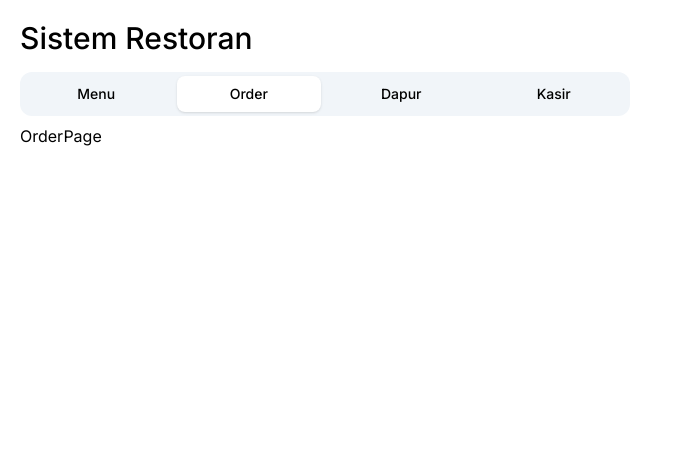
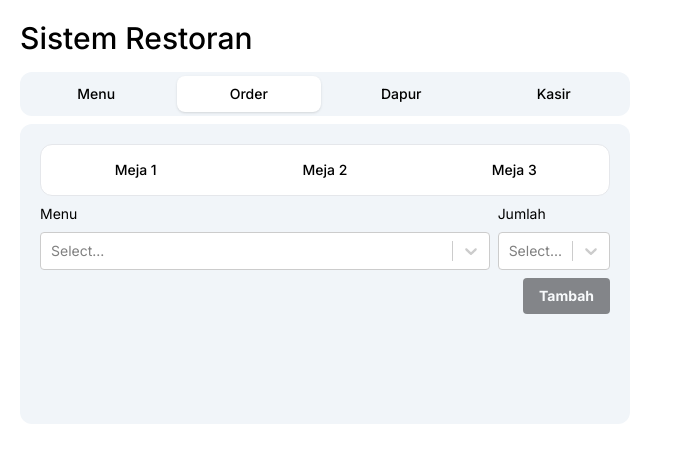
Before and after one commit to linggamdj/ambisius-lab-assignment, a Next.js app: page /order in a window 1280 px wide. Shown: the top 462 px of the page, without its empty margins (0-673 px from the left). Built offline with nearby package versions, Linux system fonts and the light colour scheme.

Commit message:
feat: order section

```diff
--- a/app/order/page.tsx
+++ b/app/order/page.tsx
@@ -1,7 +1,148 @@
-import React from "react";
+"use client";
+
+import React, { useState, useEffect } from "react";
+import Select from "react-select";
 
 const OrderPage = () => {
-  return <div>OrderPage</div>;
+  const [form, setForm] = useState<any>({
+    tableId: "",
+    menuId: "",
+    quantity: 0,
+  });
+  const [table, setTable] = useState<any>(null);
+  const [menus, setMenus] = useState<any>(null);
+  let menuOptions: any[] = [];
+  const quantity = [
+    { value: 1, label: "1" },
+    { value: 2, label: "2" },
+    { value: 3, label: "3" },
+  ];
+
+  useEffect(() => {
+    const localMenus: any = localStorage.getItem("menus");
+    setMenus(JSON.parse(localMenus));
+  }, []);
+
+  menus?.map((menu: any) => {
+    menuOptions.push({
+      value: menu.id,
+      label: menu.name,
+    });
+  });
+
+  const addHandler: any = () => {
+    let localOrders: any = localStorage.getItem("orders");
+
+    if (localOrders === null) {
+      localStorage.setItem("orders", `[]`);
+      localOrders = localStorage.getItem("orders");
+    }
+
+    localOrders = JSON.parse(localOrders);
+
+    localOrders.push({
+      id: Math.floor(100000 + Math.random() * 900000).toString(),
+      tableId: form.tableId,
+      menuId: form.menuId,
+      quantity: form.quantity,
+    });
+
+    setForm({
+      tableId: "",
+      menuId: "",
+      quantity: 0,
+    });
+
+    localStorage.setItem("orders", JSON.stringify(localOrders));
+  };
+
+  return (
+    <section className="order">
+      <div className="h-auto min-h-[300px] p-5 rounded-xl bg-slate-100 text-sm">
+        <div className="border rounded-xl bg-white mb-2">
+          <ul className="flex items-center text-sm font-medium">
+            <li className="flex-1">
+              <button
+                onClick={(e: any) => {
+                  form.tableId === "1"
+                    ? setForm({ ...form, tableId: "" })
+                    : setForm({ ...form, tableId: "1" });
+                }}
+                className={`${
+                  form.tableId === "1" ? "bg-neutral-900 text-white" : ""
+                } w-full h-[50px] rounded-l-xl px-3 py-2`}
+              >
+                Meja 1
+              </button>
+            </li>
+            <li className="flex-1">
+              <button
+                onClick={(e: any) => {
+                  form.tableId === "2"
+                    ? setForm({ ...form, tableId: "" })
+                    : setForm({ ...form, tableId: "2" });
+                }}
+                className={`${
+                  form.tableId === "2" ? "bg-neutral-900 text-white" : ""
+                } w-full h-[50px] flex items-center justify-center px-3 py-2`}
+              >
+                Meja 2
+              </button>
+            </li>
+            <li className="flex-1">
+              <button
+                onClick={(e: any) => {
+                  form.tableId === "3"
+                    ? setForm({ ...form, tableId: "" })
+                    : setForm({ ...form, tableId: "3" });
+                }}
+                className={`${
+                  form.tableId === "3" ? "bg-neutral-900 text-white" : ""
+                } w-full h-[50px] flex items-center justify-center rounded-r-xl px-3 py-2`}
+              >
+                Meja 3
+              </button>
+            </li>
+          </ul>
+        </div>
+        <div className="flex mb-2">
+          <div className="grow mr-2">
+            <p className="mb-2">Menu</p>
+            <Select
+              options={menuOptions}
+              onChange={(e: any) => {
+                setForm({ ...form, menuId: e.value });
+              }}
+              instanceId="menu"
+            />
+          </div>
+          <div>
+            <p className="mb-2">Jumlah</p>
+            <Select
+              options={quantity}
+              onChange={(e: any) => {
+                setForm({ ...form, quantity: e.value });
+              }}
+              instanceId="qty"
+            />
+          </div>
+        </div>
+        <div className="text-right">
+          <button
+            onClick={addHandler}
+            className="text-right bg-zinc-900 hover:bg-zinc-700 text-white font-bold py-2 px-4 rounded disabled:opacity-50"
+            disabled={
+              form.tableId.length === 0 &&
+              form.menuId.length === 0 &&
+              form.quantity === 0
+            }
+          >
+            Tambah
+          </button>
+        </div>
+      </div>
+    </section>
+  );
 };
 
 export default OrderPage;
--- a/package.json
+++ b/package.json
@@ -20,6 +20,7 @@
     "react": "18.2.0",
     "react-dom": "18.2.0",
     "react-icons": "^4.11.0",
+    "react-select": "^5.7.5",
     "tailwindcss": "3.3.3",
     "typescript": "5.2.2"
   }
```
Also changed, not shown: 1 other file (tests, documents, lock files or other folders).
